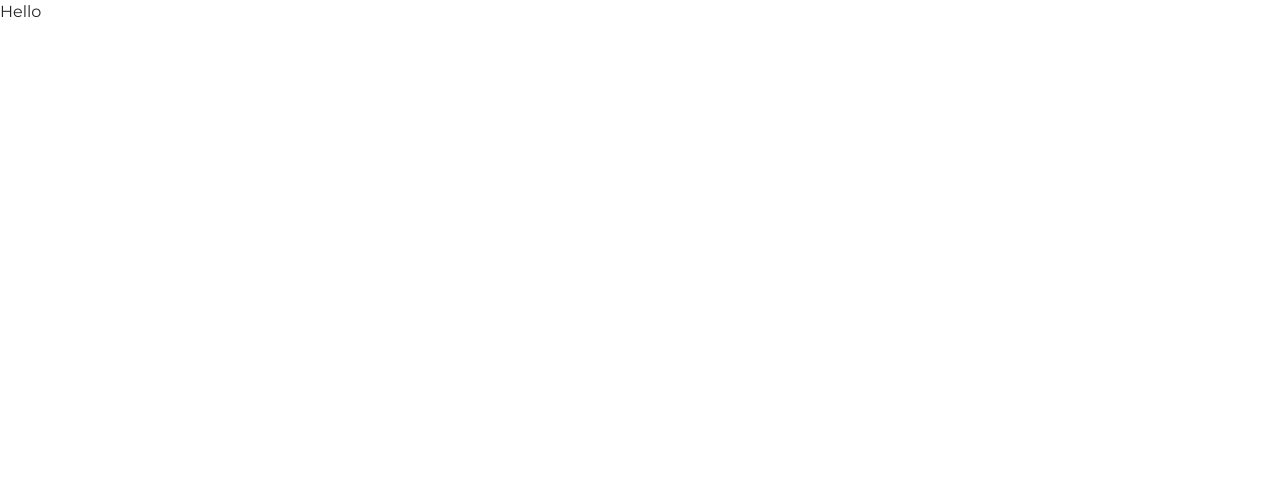
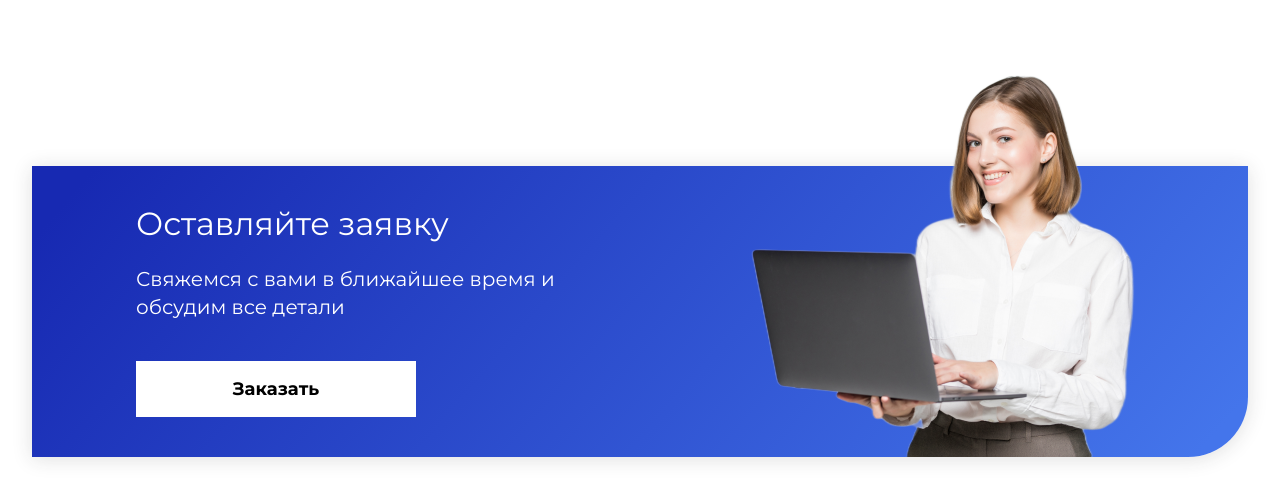
Before and after one commit to SoftRyzen-internship/askolok-website-development, a Next.js app: page / in a window 1280 px wide. Shown: the top 500 px of the page. Built offline with nearby package versions, Linux system fonts and the light colour scheme.

Commit message:
add Form and requestSection

```diff
--- a/components/form/input/Input.tsx
+++ b/components/form/input/Input.tsx
@@ -12,11 +12,23 @@ interface IInputProps {
 
 const Input: FC<IInputProps> = ({ register, errorMessage, placeholder, type, children, label }) => {
   return (
-    <label className="flex flex-col">
-      {label}
-      <input {...register} placeholder={placeholder} className="" type={type} />
+    <label className="mb relative flex flex-col pb-4  md:pb-6">
+      <span className="mb-2 text-[16px] leading-[0.95] md:mb-3 md:text-[18px]">
+        {label}
+        <span className="text-[#EA3324]">*</span>
+      </span>
+      <input
+        {...register}
+        placeholder={placeholder}
+        className="h-[52px] rounded border border-blackBg p-3 "
+        type={type}
+      />
       {children}
-      {errorMessage ? <span className="">{errorMessage}</span> : null}
+      {errorMessage ? (
+        <span className="absolute bottom-0 left-3 text-xs text-red-300 md:text-sm ">
+          {errorMessage}
+        </span>
+      ) : null}
     </label>
   );
 };
--- a/layout/index.ts
+++ /dev/null
@@ -1 +0,0 @@
-export * from '@/layout/Layout';
--- /dev/null
+++ b/page-components/Form/Form.pors.ts
@@ -0,0 +1,23 @@
+export type FormInputsType = Record<string, object>;
+
+export interface IFieldParams {
+  required?: string;
+  pattern?: {
+    value: RegExp;
+    message: string;
+  };
+  minLength?: {
+    value: number;
+    message: string;
+  };
+  maxLength?: {
+    value: number;
+    message: string;
+  };
+}
+
+export interface IFieldsParams {
+  name: IFieldParams;
+  phone: IFieldParams;
+  email: IFieldParams;
+}
--- a/page-components/Form/Form.tsx
+++ b/page-components/Form/Form.tsx
@@ -1,8 +1,9 @@
 import { FC } from 'react';
 import { useForm, SubmitHandler } from 'react-hook-form';
-import Input from '@/components/form/input/Input';
 
-export type FormInputsType = Record<string, object>;
+import Input from '@/components/form/Input/Input';
+
+import { FormInputsType } from './Form.pors';
 import { fieldsParams } from './fieldsSample';
 
 const Form: FC = () => {
@@ -10,8 +11,8 @@ const Form: FC = () => {
     register,
     handleSubmit,
     reset,
-    formState: { errors, isSubmitting, isValid },
-  } = useForm<FormInputsType>({ mode: 'onChange' });
+    formState: { errors },
+  } = useForm<FormInputsType>();
 
   const onSubmit: SubmitHandler<FormInputsType> = data => {
     console.log(data);
@@ -22,26 +23,34 @@ const Form: FC = () => {
   return (
     <form
       onSubmit={handleSubmit(onSubmit)}
-      className="bg-slate-500 flex max-w-[444px] flex-col px-5 pb-10 md:px-8 md:pb-[60px]"
+      className="flex max-w-[444px] flex-col px-5 pb-10 md:px-8 md:pb-[60px] md:pt-2"
     >
+      <h2 className="mb-8 text-[24px] font-bold leading-[0.95]">Оставить заявку</h2>
+
+      <div className="mb-4 flex flex-col gap-3">
         <Input
           register={register('name', { ...fieldsParams.name })}
           placeholder="Вашe Имя"
+          label="Имя"
           errorMessage={errors.name?.message}
         />
         <Input
           register={register('phone', { ...fieldsParams.phone })}
+          label="Телефон"
           placeholder="Ваш Телефон"
           errorMessage={errors.phone?.message}
         />
         <Input
-        register={register('name', { ...fieldsParams.email })}
+          register={register('email', { ...fieldsParams.email })}
+          label="Email"
           placeholder="Ваша Почта"
           errorMessage={errors.email?.message}
         />
+      </div>
+
       <button
         type="submit"
-        className="border-5 bg-slate-200 text-white hover:bg-neutral-400 hover:shadow-slate-500  rounded-xl border-2 bg-opacity-40 p-2 transition-all  hover:scale-[1.1] hover:border-opacity-75 hover:bg-opacity-10 hover:shadow-lg"
+        className="w-full rounded bg-blueBgGradient p-[14px] text-center text-lg font-bold text-whiteBg"
       >
         Отправить
       </button>
--- a/page-components/Form/fieldsSample.ts
+++ b/page-components/Form/fieldsSample.ts
@@ -1,49 +1,48 @@
-export const fieldsParams = {
+import { IFieldsParams } from './Form.pors';
+
+export const fieldsParams: IFieldsParams = {
   name: {
-    required: "обязательное поле",
+    required: 'обязательное поле',
     minLength: {
       value: 2,
-      message: "минимальное кол-во букв 2",
+      message: 'минимальное кол-во букв 2',
     },
     maxLength: {
-      value: 20,
-      message: "максимальное кол-во букв 20",
+      value: 30,
+      message: 'максимальное кол-во букв 30',
     },
   },
 
   phone: {
-    required: "обязательное поле",
+    required: 'обязательное поле',
     pattern: {
       value: /^\(?(\d{3})\)?[- ]?(\d{3})[- ]?(\d{4})$/,
-      message: "Проверьте правильность ввода",
+      message: 'Проверьте правильность ввода',
     },
     minLength: {
       value: 5,
-      message: "минимальное кол-во цифр 5",
+      message: 'минимальное кол-во цифр 5',
     },
     maxLength: {
       value: 10,
-      message: "максимальное кол-во цифр 10",
+      message: 'максимальное кол-во цифр 10',
     },
   },
 
   email: {
-    required: "обязательное поле",
+    required: 'обязательное поле',
     pattern: {
       value:
         /^(([^<>()\[\]\\.,;:\s@"]+(\.[^<>()\[\]\\.,;:\s@"]+)*)|(".+"))@((\[[0-9]{1,3}\.[0-9]{1,3}\.[0-9]{1,3}\.[0-9]{1,3}\])|(([a-zA-Z\-0-9]+\.)+[a-zA-Z]{2,}))$/,
-      message: "Проверьте правильность ввода",
+      message: 'Проверьте правильность ввода',
     },
     minLength: {
       value: 6,
-      message: "минимальное длина 6",
+      message: 'минимальное длина 6',
     },
     maxLength: {
       value: 20,
-      message: "максимальное длина 20",
+      message: 'максимальное длина 20',
     },
   },
-  agreement: {
-    required: "Подтевердите ваше соглашение",
-  },
 };
--- /dev/null
+++ b/page-components/Policy/Policy.tsx
@@ -0,0 +1,7 @@
+import { FC } from 'react';
+
+const Policy: FC = () => {
+  return <div>Policy</div>;
+};
+
+export default Policy;
--- /dev/null
+++ b/page-components/RequestSection/RequestSection.tsx
@@ -0,0 +1,38 @@
+import { FC } from 'react';
+import Image from 'next/image';
+
+const RequestSection: FC = () => {
+  return (
+    <section className="py-10 md:py-[60px] xl:py-20">
+      <div className="container xl:relative xl:pt-[86px]">
+        <div className="w-full rounded-br-[60px] bg-blueBgGradient text-whiteBg shadow-primaryShadow xl:px-[104px] xl:py-10 smOnly:flex-col smOnly:items-center smOnly:px-4 smOnly:pt-4 mdOnly:justify-between mdOnly:pl-10 mdOnly:pr-5 mdOnly:pt-10 notXl:flex">
+          <div className="smOnly:mb-4 smOnly:flex smOnly:flex-col smOnly:items-center">
+            <h2 className="mb-4 text-2xl md:mb-5 md:text-[32px] md:leading-[1.1] xl:mb-6 smOnly:text-center">
+              Оставляйте заявку
+            </h2>
+            <p className="mb-10 max-w-[454px] md:text-xl smOnly:text-center">
+              Свяжемся с вами в ближайшее время и обсудим все детали
+            </p>
+            <button
+              type="button"
+              className="w-full max-w-[280px] bg-whiteBg p-[14px] text-lg font-bold text-black smOnly:mx-auto"
+            >
+              Заказать
+            </button>
+          </div>
+          <div className="max-w-[242px] md:max-w-[263px] xl:absolute xl:bottom-0 xl:right-[140px] xl:max-w-[392px] mdOnly:max-h-[252px]  ">
+            <Image
+              alt="фото Асколок Акастасии"
+              src="/images/request/businesswoman.png"
+              width={392}
+              height={382}
+              className="max-w-full smOnly:max-h-[228px] mdOnly:max-h-[252px]"
+            />
+          </div>
+        </div>
+      </div>
+    </section>
+  );
+};
+
+export default RequestSection;
--- a/pages/index.tsx
+++ b/pages/index.tsx
@@ -1,5 +1,10 @@
 import Layout from '@/layout/Layout';
+import RequestSection from '@/page-components/RequestSection/RequestSection';
 
 export default function Home() {
-  return <Layout>Hello</Layout>;
+  return (
+    <Layout>
+      <RequestSection />
+    </Layout>
+  );
 }
--- /dev/null
+++ b/public/materials/policy.ts
@@ -0,0 +1,4 @@
+export const policyText = {
+  title: 'Политика конфиденциальности',
+  subtitle: 'Политика обработки персональных данных',
+};
--- a/tailwind.config.js
+++ b/tailwind.config.js
@@ -28,6 +28,12 @@ module.exports = {
       fontFamily: {
         sans: ['Montserrat', 'sans-serif'],
       },
+      backgroundImage: {
+        blueBgGradient: 'linear-gradient(130.88deg, #1729B2 4.35%, #4475EB 96.44%)',
+      },
+      boxShadow: {
+        primaryShadow: ' 0px 2px 20px rgba(37, 37, 37, 0.15)',
+      },
       colors: {
         whiteBg: '#FFFFFF',
         blueBg: '#F0F4FF',
```
Also changed, not shown: public/images/request/businesswoman.png (added). Lines whose indentation alone changed are shown as unchanged.
